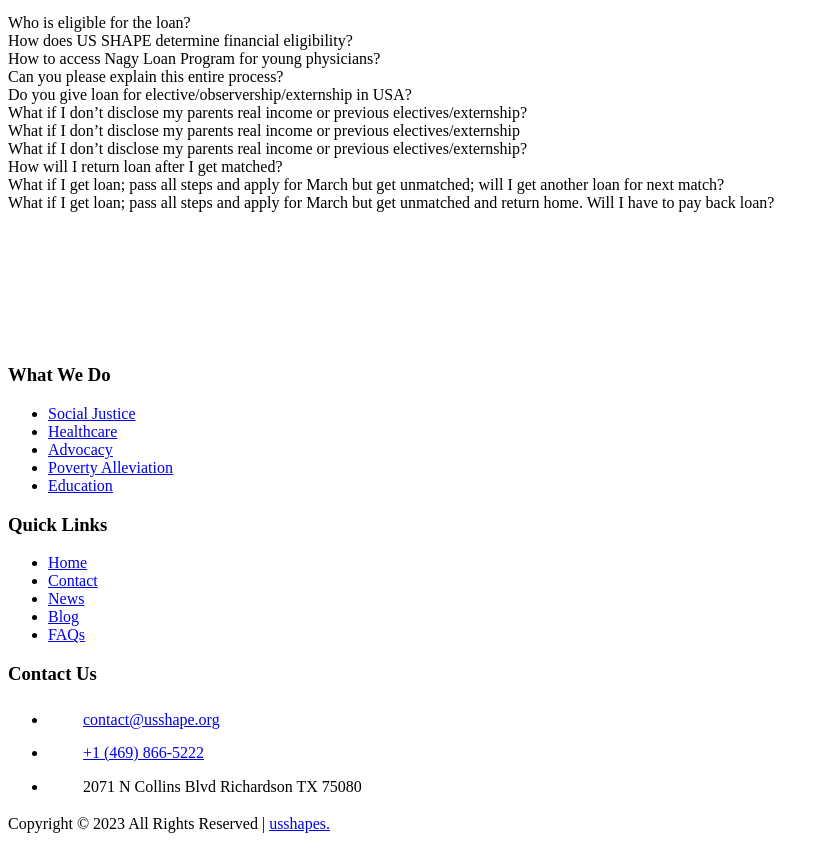
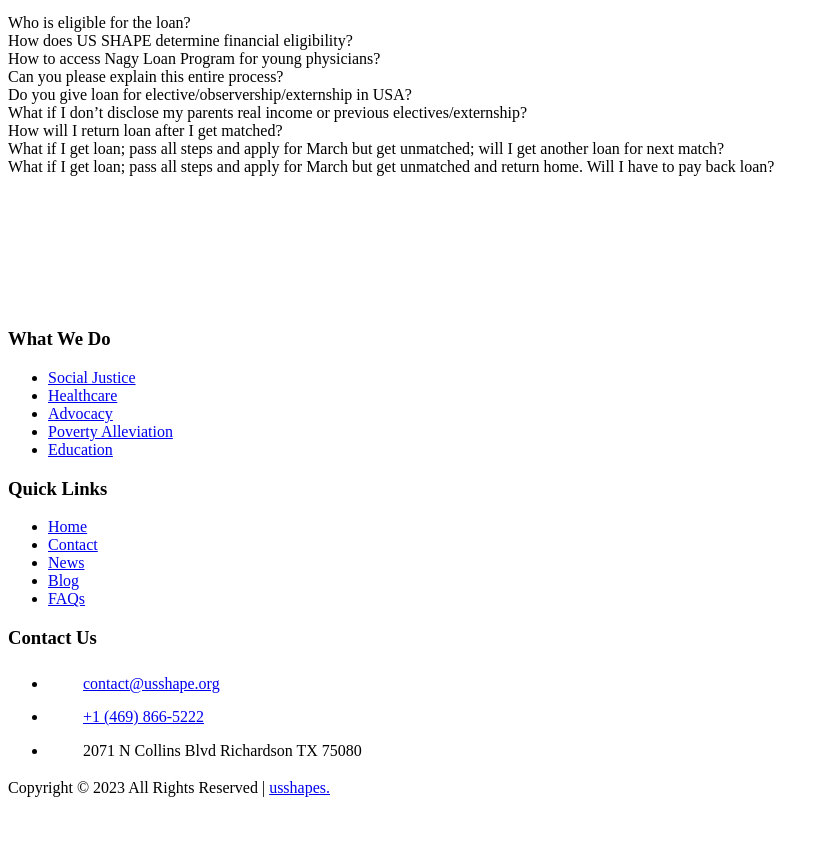
Before and after one commit to capitalhealthcaree/usshape, a Next.js app: page /faqs in a window 1280 px wide. Shown: the part 843-1692 px from the top of the page, without its empty margins (0-829 px from the left). After the commit the page ends 1656 px from the top, so only its background shows below. Built offline with nearby package versions, Linux system fonts and the light colour scheme.

Commit message:
remove duplicate faqs

```diff
--- a/components/Common/Faq.js
+++ b/components/Common/Faq.js
@@ -177,44 +177,6 @@ const FaqSection = () => {
             <AccordionItem uuid="h">
               <AccordionItemHeading>
                 <AccordionItemButton>
-                  <span>
-                    What if I don’t disclose my parents real income or previous
-                    electives/externship
-                  </span>
-                </AccordionItemButton>
-              </AccordionItemHeading>
-              <AccordionItemPanel>
-                <p>
-                  We use US state medical board disclosure agreement. In case of
-                  false or incorrect information or non disclosure; legal action
-                  will be taken accordingly in USA as well as in country of
-                  origin.
-                </p>
-              </AccordionItemPanel>
-            </AccordionItem>
-
-            <AccordionItem uuid="i">
-              <AccordionItemHeading>
-                <AccordionItemButton>
-                  <span>
-                    What if I don’t disclose my parents real income or previous
-                    electives/externship?
-                  </span>
-                </AccordionItemButton>
-              </AccordionItemHeading>
-              <AccordionItemPanel>
-                <p>
-                  We use US state medical board disclosure agreement. In case of
-                  false or incorrect information or non disclosure; legal action
-                  will be taken accordingly in USA as well as in country of
-                  origin.
-                </p>
-              </AccordionItemPanel>
-            </AccordionItem>
-
-            <AccordionItem uuid="j">
-              <AccordionItemHeading>
-                <AccordionItemButton>
                   <span>How will I return loan after I get matched?</span>
                 </AccordionItemButton>
               </AccordionItemHeading>
@@ -226,7 +188,7 @@ const FaqSection = () => {
               </AccordionItemPanel>
             </AccordionItem>
 
-            <AccordionItem uuid="k">
+            <AccordionItem uuid="i">
               <AccordionItemHeading>
                 <AccordionItemButton>
                   <span>
@@ -243,7 +205,7 @@ const FaqSection = () => {
               </AccordionItemPanel>
             </AccordionItem>
 
-            <AccordionItem uuid="l">
+            <AccordionItem uuid="j">
               <AccordionItemHeading>
                 <AccordionItemButton>
                   <span>
```
